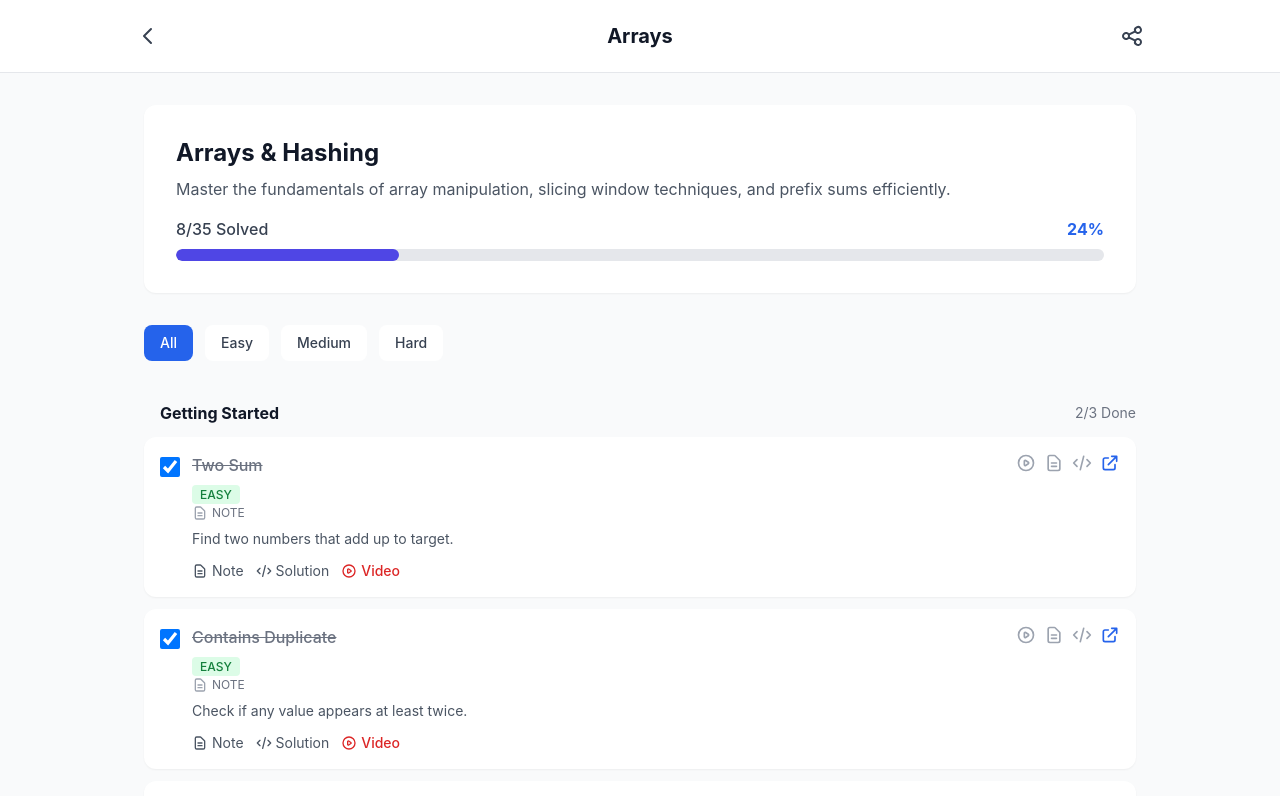
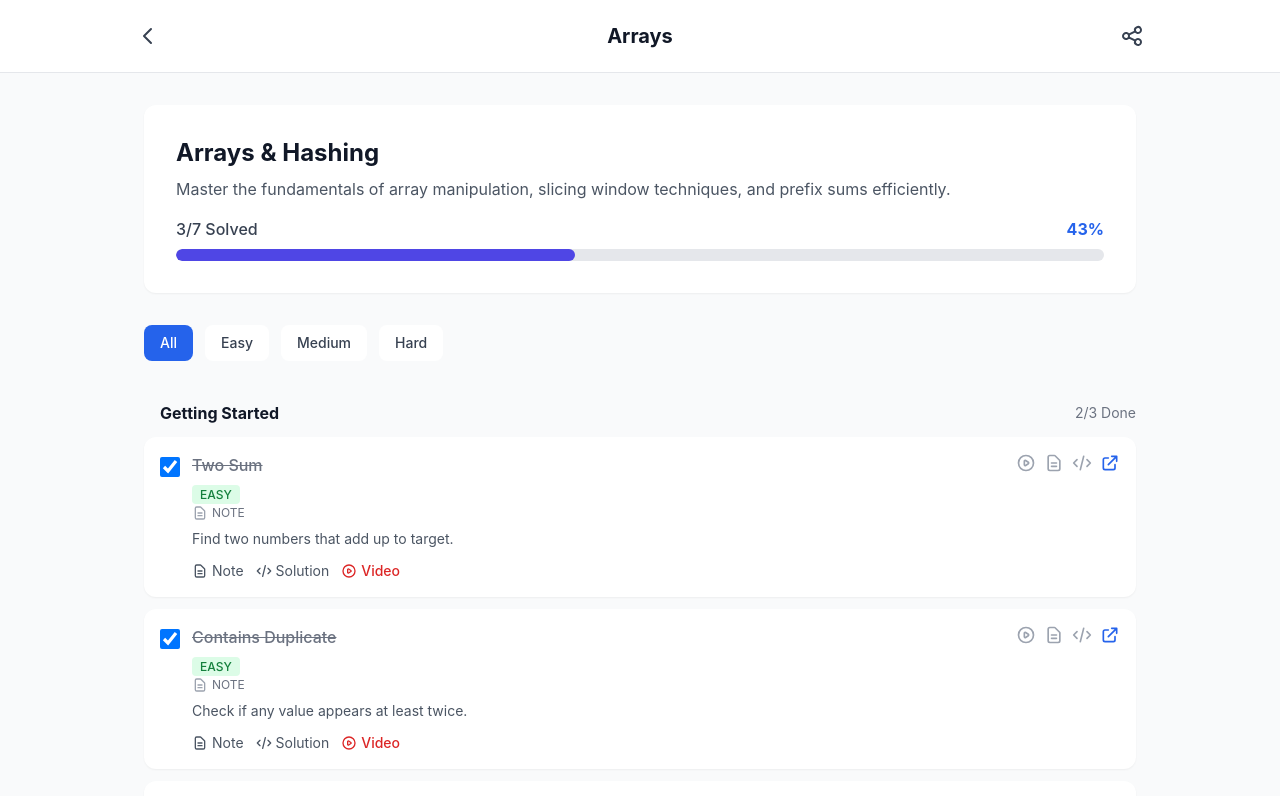
Before and after one commit to satyapalkhakhal/ThinkDsa, a React (Vite) app in the folder dsa-tracker/: page /topic/1 in a window 1280 px wide. Shown: the top 796 px of the page. Built offline with nearby package versions, Linux system fonts and the light colour scheme.

Commit message:
Fix: Checkbox click propagation and dynamic progress tracker

```diff
--- a/dsa-tracker/src/components/ProblemCard.jsx
+++ b/dsa-tracker/src/components/ProblemCard.jsx
@@ -19,6 +19,8 @@ export default function ProblemCard({ problem }) {
         setIsCompleted(newState);
         // Save to localStorage
         localStorage.setItem(`problem_${problem.id}_completed`, JSON.stringify(newState));
+        // Dispatch custom event to update progress
+        window.dispatchEvent(new Event('problemToggled'));
     };
 
     const handleCardClick = () => {
@@ -45,12 +47,14 @@ export default function ProblemCard({ problem }) {
             onClick={handleCardClick}
         >
             <div className="flex items-start gap-3">
+                <div onClick={(e) => e.stopPropagation()}>
                     <input
                         type="checkbox"
                         checked={isCompleted}
                         onChange={toggleComplete}
                         className="mt-1 w-5 h-5 rounded border-gray-300 text-blue-600 focus:ring-blue-500 cursor-pointer"
                     />
+                </div>
 
                 <div className="flex-1 min-w-0">
                     <div className="flex items-start justify-between gap-2 mb-1">
--- a/dsa-tracker/src/pages/TopicDetail.jsx
+++ b/dsa-tracker/src/pages/TopicDetail.jsx
@@ -1,4 +1,4 @@
-import { useState } from 'react';
+import { useState, useEffect } from 'react';
 import { useParams, useNavigate } from 'react-router-dom';
 import { topics, problems } from '../data/mockData';
 import Card from '../components/Card';
@@ -13,6 +13,35 @@ export default function TopicDetail() {
     const topicProblems = problems[id] || [];
 
     const [activeFilter, setActiveFilter] = useState('All');
+    const [refreshKey, setRefreshKey] = useState(0); // Force re-render
+
+    // Calculate dynamic progress from localStorage
+    const getCompletedCount = () => {
+        return topicProblems.filter(problem => {
+            const saved = localStorage.getItem(`problem_${problem.id}_completed`);
+            return saved !== null ? JSON.parse(saved) : problem.completed;
+        }).length;
+    };
+
+    const solvedProblems = getCompletedCount();
+    const totalProblems = topicProblems.length;
+    const progress = totalProblems > 0 ? Math.round((solvedProblems / totalProblems) * 100) : 0;
+
+    // Listen for storage changes to update progress
+    useEffect(() => {
+        const handleStorageChange = () => {
+            setRefreshKey(prev => prev + 1);
+        };
+
+        window.addEventListener('storage', handleStorageChange);
+        // Also listen for custom event from same window
+        window.addEventListener('problemToggled', handleStorageChange);
+
+        return () => {
+            window.removeEventListener('storage', handleStorageChange);
+            window.removeEventListener('problemToggled', handleStorageChange);
+        };
+    }, []);
 
     if (!topic) {
         return <div>Topic not found</div>;
@@ -35,7 +64,10 @@ export default function TopicDetail() {
 
     const getCategoryStats = (category) => {
         const categoryProblems = topicProblems.filter(p => p.category === category);
-        const solved = categoryProblems.filter(p => p.completed).length;
+        const solved = categoryProblems.filter(problem => {
+            const saved = localStorage.getItem(`problem_${problem.id}_completed`);
+            return saved !== null ? JSON.parse(saved) : problem.completed;
+        }).length;
         const total = categoryProblems.length;
         return `${solved}/${total} Done`;
     };
@@ -69,11 +101,11 @@ export default function TopicDetail() {
 
                     <div className="flex items-center justify-between mb-2">
                         <span className="text-sm md:text-base font-medium text-gray-700">
-                            {topic.solvedProblems}/{topic.totalProblems} Solved
+                            {solvedProblems}/{totalProblems} Solved
                         </span>
-                        <span className="text-sm md:text-base font-bold text-blue-600">{topic.progress}%</span>
+                        <span className="text-sm md:text-base font-bold text-blue-600">{progress}%</span>
                     </div>
-                    <ProgressBar progress={topic.progress} color={topic.progressColor} height="h-3" />
+                    <ProgressBar progress={progress} color={topic.progressColor} height="h-3" />
                 </Card>
 
                 {/* Filters */}
```
Lines whose indentation alone changed are shown as unchanged.
